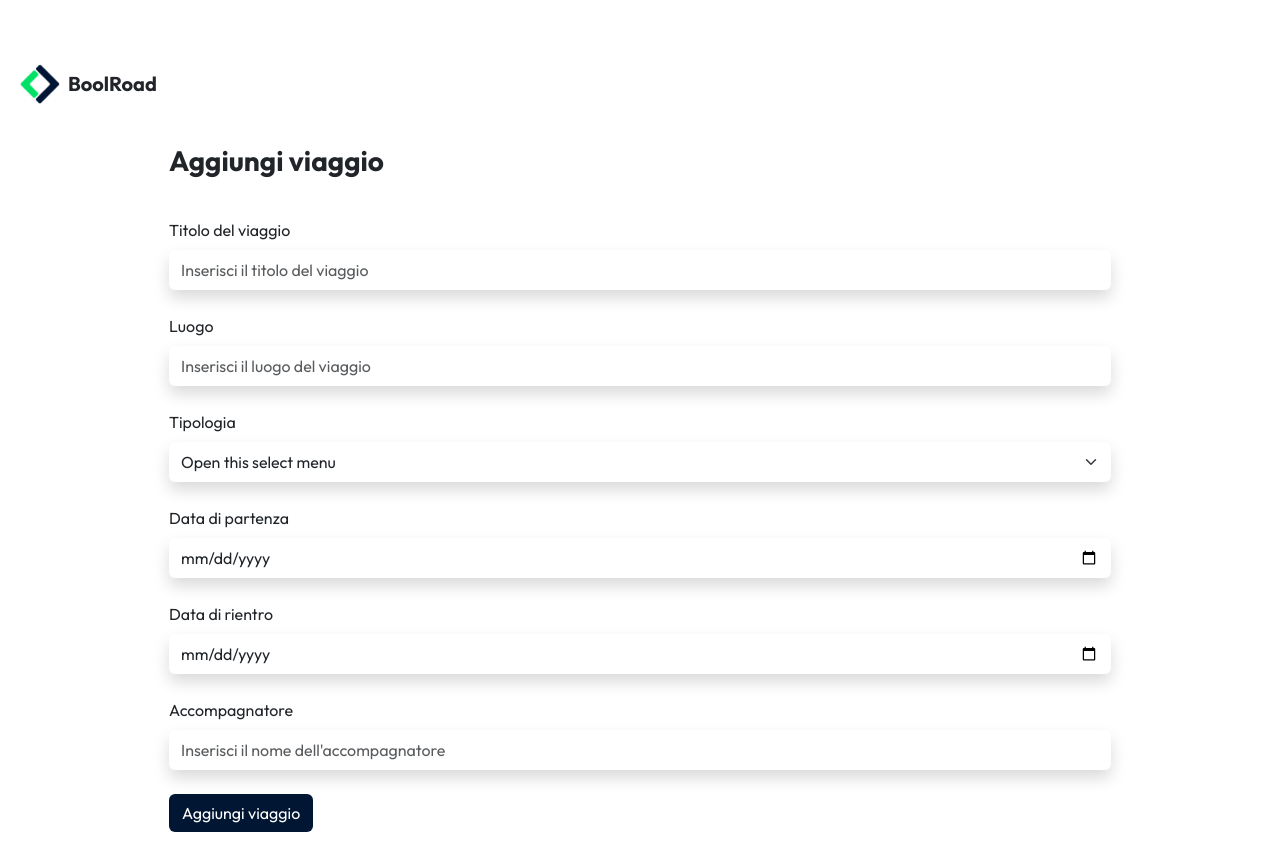
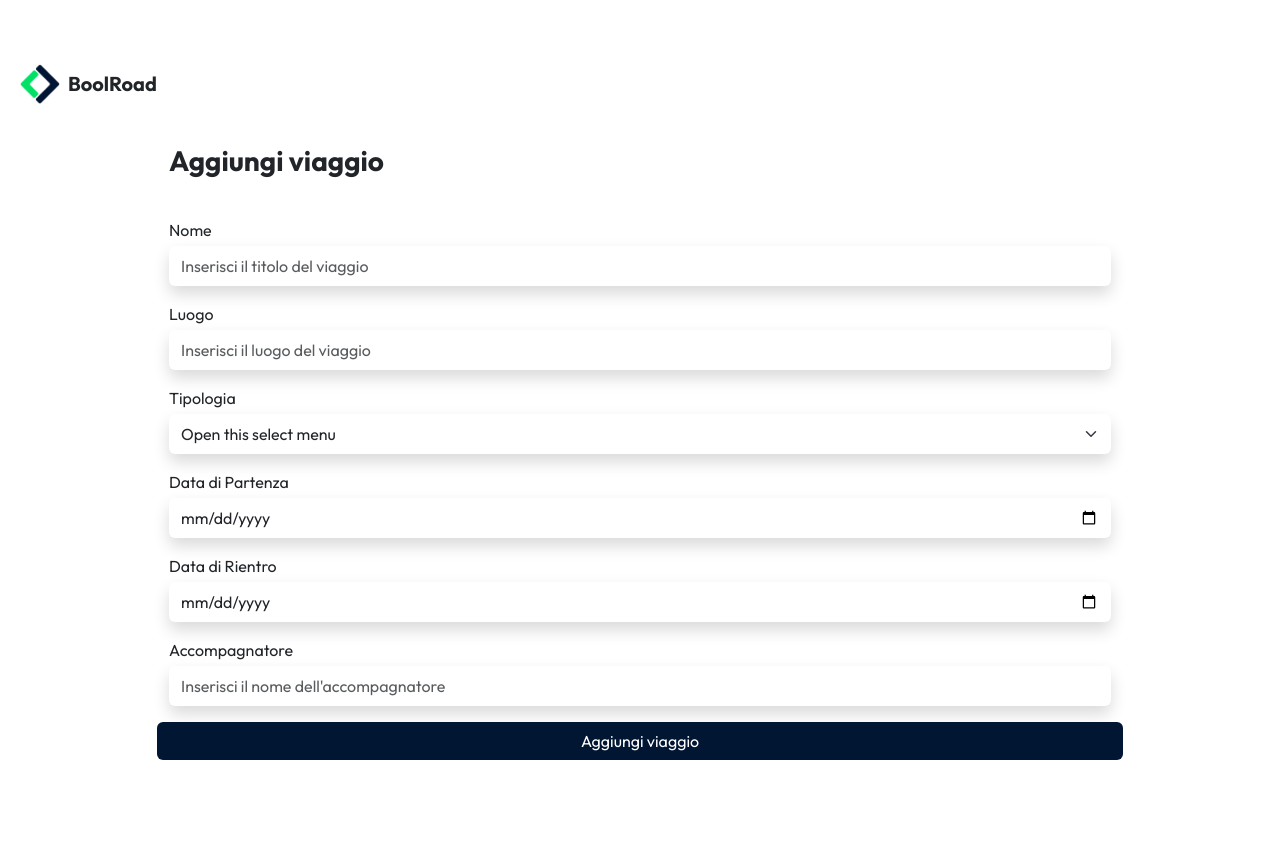
Before and after one commit to mannuccimattia/boolroad-sst, a React (Vite) app: page /viaggi/crea-viaggio in a window 1280 px wide. After the commit the page ends 800 px from the top, so only its background shows below. Built offline with nearby package versions, Linux system fonts and the light colour scheme.

Commit message:
[UPD] Form prints data in console, detects errors

```diff
--- a/src/index.css
+++ b/src/index.css
@@ -88,5 +88,5 @@ input[type="number"]::-webkit-inner-spin-button {
 }
 
 input[type="number"] {
-  -moz-appearance: textfield;
+  appearance: textfield;
 }
--- a/src/pages/AddViaggio.jsx
+++ b/src/pages/AddViaggio.jsx
@@ -1,47 +1,224 @@
+import { useState } from "react";
+import { useContext } from "react";
+import TripContext from "../contexts/TripContext";
+
+
 const AddViaggio = () => {
 
+    const initialData = {
+        nome: "",
+        data_partenza: "",
+        data_arrivo: "",
+        tipologia: "",
+        color_tag: "",
+        luogo: "",
+        accompagnatore: "",
+        partecipanti: []
+    };
+
+    const { viaggi } = useContext(TripContext);
+
+    const maxId = Math.max.apply(null, viaggi.map(item => item.id))
+
+    // state variables
+    const [formData, setFormData] = useState(initialData);
+    const [isFormValid, setIsFormValid] = useState(true);
+    const [errorMessage, setErrorMessage] = useState([]);
+
+    // function for storing form data
+    const setFieldValue = (e) => {
+        const { value, name } = e.target;
+
+        setFormData({ ...formData, [name]: value, id: maxId });
+    };
+
+    // function for form data validation, returns true if all fields are correct
+    const validateForm = () => {
+        const errors = [];
+
+        // whenever a field is empty, push an error
+        if (!formData.nome) {
+            errors.push({ field: "nome", message: "Il campo Nome non può essere vuoto" });
+        }
+        if (!formData.data_partenza) {
+            errors.push({ field: "data_partenza", message: "Inserire una data di partenza" });
+        }
+        if (!formData.data_arrivo) {
+            errors.push({ field: "data_arrivo", message: "Inserire una data di arrivo" });
+        }
+        if (!formData.tipologia) {
+            errors.push({ field: "tipologia", message: "Scegliare una tipologia" });
+        }
+        if (!formData.luogo) {
+            errors.push({ field: "luogo", message: "Il campo Luogo non può essere vuoto" });
+        }
+        if (!formData.accompagnatore) {
+            errors.push({ field: "accompagnatore", message: "Il campo Accompagnatore non può essere vuoto" });
+        }
+
+        // if errors array is not empty, returns false
+        if (errors.length > 0) {
+            setErrorMessage(errors);
+            return false;
+        }
+
+        // if no errors, returns true
+        return true;
+    };
+
+    // function for submitting form data to db
+    const handleSubmit = (e) => {
+        e.preventDefault();
+
+        // if validation fails, update state and exit
+        if (!validateForm()) {
+            setIsFormValid(false);
+            return;
+        }
+
+        console.log(formData)
+
+        // // if valid, do ajax call for storing the review
+        // viaggi.push(formData).then(() => {
+        //     setIsFormValid(true);
+        //     setFormData(initialData);
+        //     console.log(viaggi);
+        // })
+    }
 
     return (
         <div className="row mt-2 px-3 gy-3">
             <h3 className="fw-bold mb-4">Aggiungi viaggio</h3>
 
-            <form className="mb-3">
-                <label className="form-label">
-                    Titolo del viaggio
-                </label>
-                <input type="text" className="form-control border-0 shadow py-2 mb-4" placeholder='Inserisci il titolo del viaggio' required />
+            <form className="mb-3" onSubmit={handleSubmit}>
+                <div className="row gy-3">
+                    <div className="col-12">
+                        <label htmlFor="name" className='control-label opaque-mid mb-1'>Nome</label>
+                        <input
+                            id="nome"
+                            name="nome"
+                            type="text"
+                            className="form-control border-0 shadow py-2"
+                            placeholder='Inserisci il titolo del viaggio'
+                            value={formData.nome}
+                            onChange={setFieldValue}
+                        />
+                        {errorMessage.map(err => {
+                            if (err.field === "nome") return (
+                                <span key={`${err.field}-key`} className="text-danger opaque-mid">
+                                    {err.message}
+                                </span>
+                            )
+                        })}
+                    </div>
 
-                <label className="form-label">
-                    Luogo
-                </label>
-                <input type="text" className="form-control border-0 shadow py-2 mb-4" placeholder='Inserisci il luogo del viaggio' required />
+                    <div className="col-12">
+                        <label htmlFor="name" className='control-label opaque-mid mb-1'>Luogo</label>
+                        <input
+                            id="luogo"
+                            name="luogo"
+                            type="text"
+                            className="form-control border-0 shadow py-2"
+                            placeholder='Inserisci il luogo del viaggio'
+                            value={formData.luogo}
+                            onChange={setFieldValue}
+                        />
+                        {errorMessage.map(err => {
+                            if (err.field === "luogo") return (
+                                <span key={`${err.field}-key`} className="text-danger opaque-mid">
+                                    {err.message}
+                                </span>
+                            )
+                        })}
+                    </div>
 
-                <label className="form-label">
-                    Tipologia
-                </label>
-                <select className="form-select border-0 shadow py-2 mb-4" aria-label="Default select example">
-                    <option selected>Open this select menu</option>
-                    <option value="1">One</option>
-                    <option value="2">Two</option>
-                    <option value="3">Three</option>
-                </select>
+                    <div className="col-12">
+                        <label htmlFor="name" className='control-label opaque-mid mb-1'>Tipologia</label>
+                        <select
+                            id="tipologia"
+                            name="tipologia"
+                            className="form-select border-0 shadow py-2"
+                            aria-label="Default select example"
+                            value={formData.tipologia}
+                            onChange={setFieldValue}
+                        >
+                            <option value="">Open this select menu</option>
+                            <option value="1">One</option>
+                            <option value="2">Two</option>
+                            <option value="3">Three</option>
+                        </select>
+                        {errorMessage.map(err => {
+                            if (err.field === "tipologia") return (
+                                <span key={`${err.field}-key`} className="text-danger opaque-mid">
+                                    {err.message}
+                                </span>
+                            )
+                        })}
+                    </div>
 
-                <label className="form-label">
-                    Data di partenza
-                </label>
-                <input type="date" className="form-control border-0 shadow py-2 mb-4" required />
+                    <div className="col-12">
+                        <label htmlFor="name" className='control-label opaque-mid mb-1'>Data di Partenza</label>
+                        <input
+                            id="data_partenza"
+                            name="data_partenza"
+                            type="date"
+                            className="form-control border-0 shadow py-2"
+                            value={formData.data_partenza}
+                            onChange={setFieldValue}
+                        />
+                        {errorMessage.map(err => {
+                            if (err.field === "data_partenza") return (
+                                <span key={`${err.field}-key`} className="text-danger opaque-mid">
+                                    {err.message}
+                                </span>
+                            )
+                        })}
+                    </div>
 
-                <label className="form-label">
-                    Data di rientro
-                </label>
-                <input type="date" className="form-control border-0 shadow py-2 mb-4" required />
+                    <div className="col-12">
+                        <label htmlFor="name" className='control-label opaque-mid mb-1'>Data di Rientro</label>
+                        <input
+                            id="data_arrivo"
+                            name="data_arrivo"
+                            type="date"
+                            className="form-control border-0 shadow py-2"
+                            value={formData.data_arrivo}
+                            onChange={setFieldValue}
+                        />
+                        {errorMessage.map(err => {
+                            if (err.field === "data_arrivo") return (
+                                <span key={`${err.field}-key`} className="text-danger opaque-mid">
+                                    {err.message}
+                                </span>
+                            )
+                        })}
+                    </div>
 
-                <label className="form-label">
-                    Accompagnatore
-                </label>
-                <input type="text" className="form-control border-0 shadow py-2 mb-4" placeholder="Inserisci il nome dell'accompagnatore" required />
+                    <div className="col-12">
+                        <label htmlFor="name" className='control-label opaque-mid mb-1'>Accompagnatore</label>
+                        <input
+                            id="accompagnatore"
+                            name="accompagnatore"
+                            type="text"
+                            className="form-control border-0 shadow py-2"
+                            placeholder="Inserisci il nome dell'accompagnatore"
+                            value={formData.accompagnatore}
+                            onChange={setFieldValue}
+                        />
+                        {errorMessage.map(err => {
+                            if (err.field === "accompagnatore") return (
+                                <span key={`${err.field}-key`} className="text-danger opaque-mid">
+                                    {err.message}
+                                </span>
+                            )
+                        })}
+                    </div>
 
-                <button type='submit' className="btn bg-main text-white">Aggiungi viaggio</button>
+                    <button
+                        type='submit'
+                        className="btn bg-main text-white"
+                    >Aggiungi viaggio</button>
+                </div>
             </form>
         </div>
     )
```
